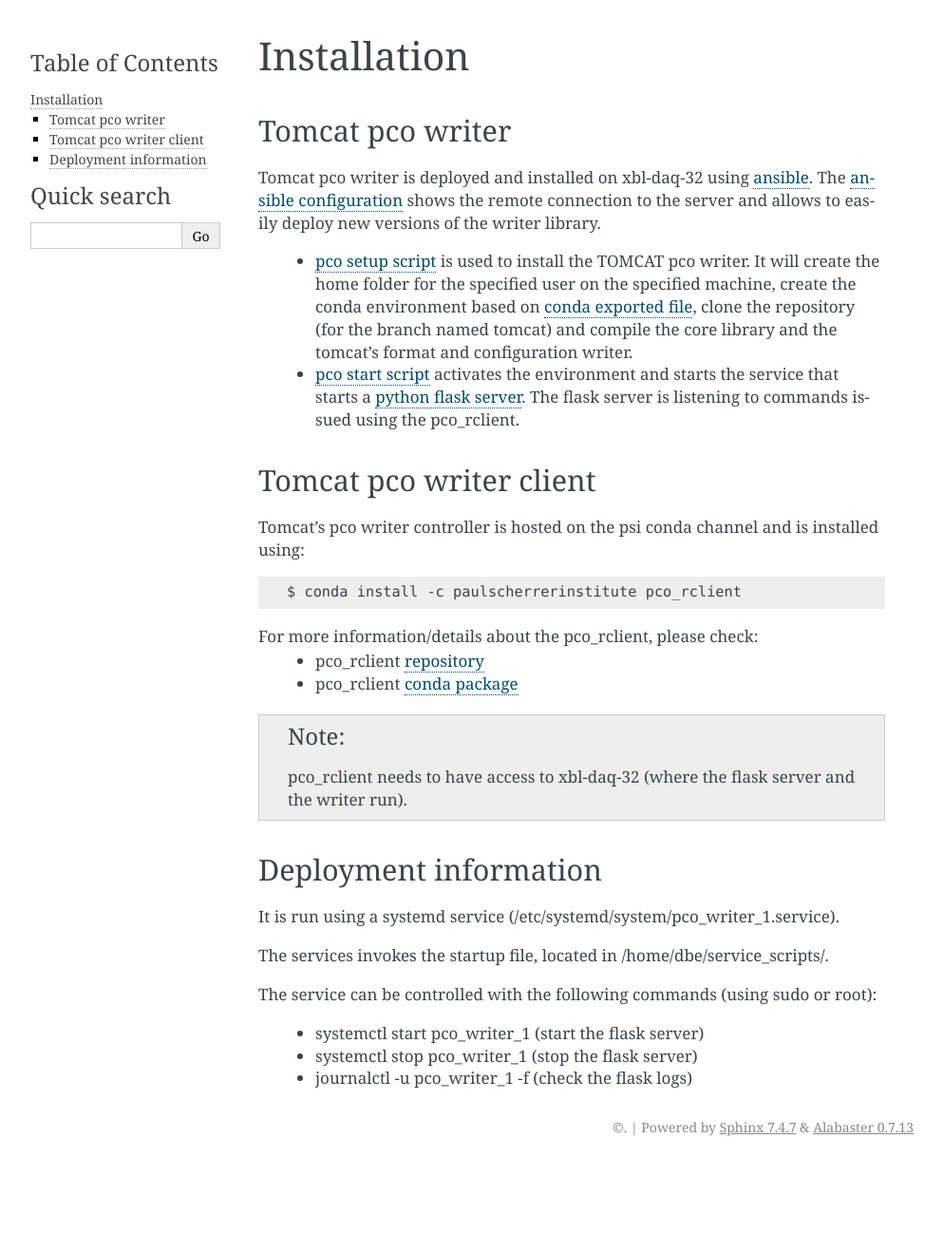
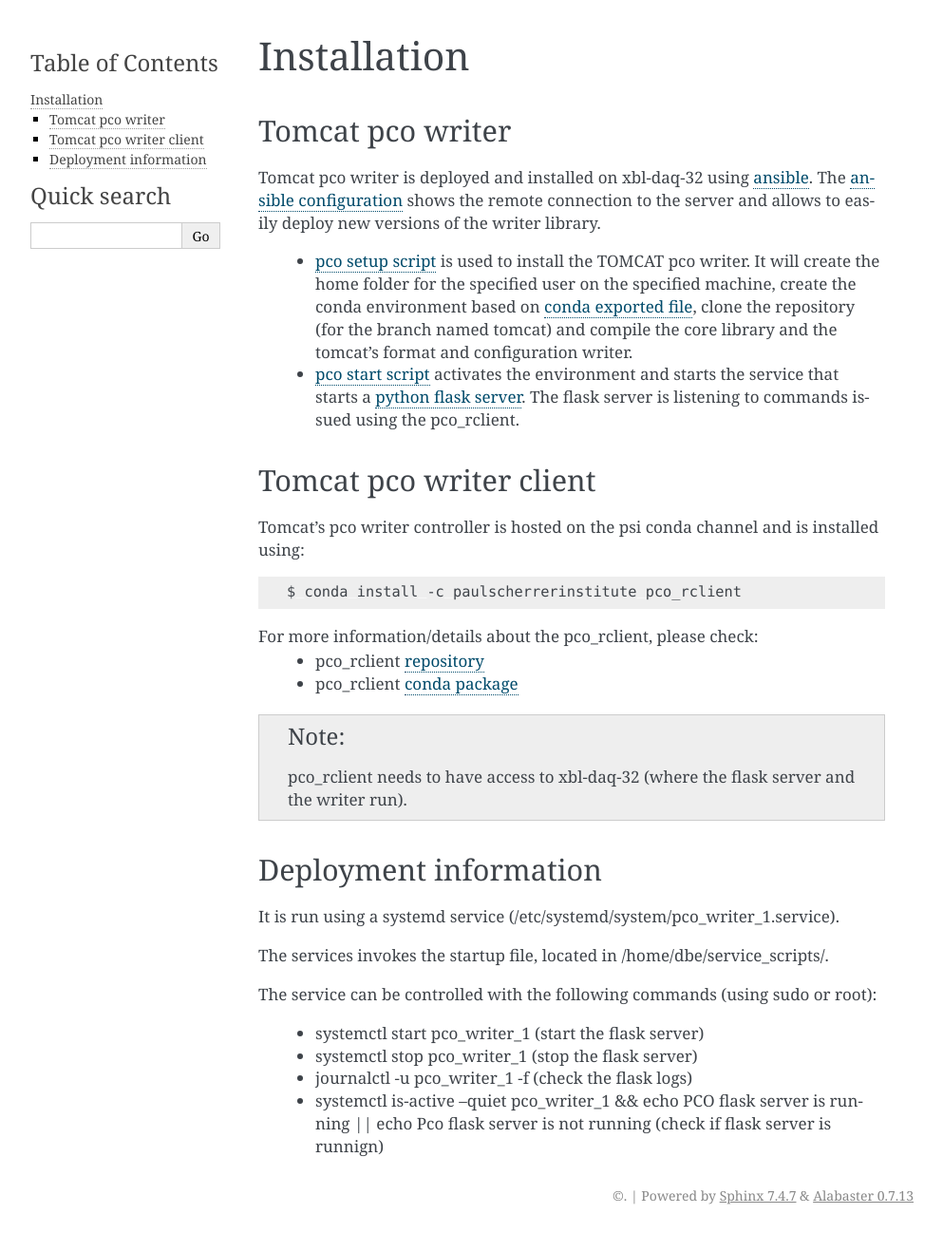
Before and after one commit to paulscherrerinstitute/lib_cpp_h5_writer, a Sphinx documentation site: the page built from docs/installation.rst, in a window 1280 px wide. Shown: the whole page at 95% size, without its empty margins (148-1141 px from the left). Built offline with Sphinx 7.4.7, drawn with Linux system fonts in a browser that asks for light colours; before the commit the page ends 1226 px from its top, so only the background shows below that.

Commit message:
systemclt cmd to verify if flask is running

```diff
--- a/docs/installation.rst
+++ b/docs/installation.rst
@@ -50,3 +50,4 @@ The service can be controlled with the following commands (using sudo or root):
     * systemctl start pco_writer_1 (start the flask server)
     * systemctl stop pco_writer_1 (stop the flask server)
     * journalctl -u pco_writer_1 -f (check the flask logs)
+    * systemctl is-active --quiet pco_writer_1  && echo PCO flask server is running || echo Pco flask server is not running (check if flask server is runnign)
```
